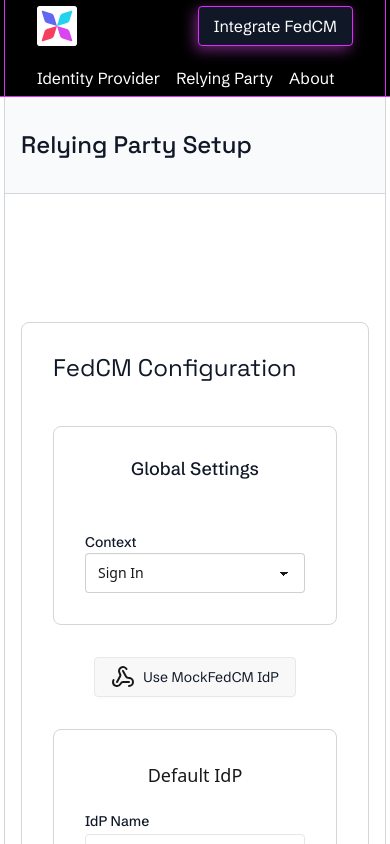
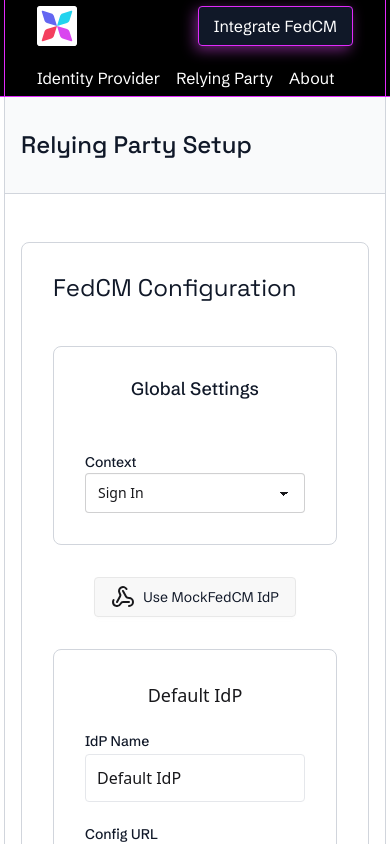
Before and after one commit to ory/mockfedcm, a Next.js app: page /rp in a window 390 px wide. Shown: the top 844 px of the page. Built offline with nearby package versions, Linux system fonts and the light colour scheme.

Commit message:
Fix header postion, layout changes for better view and scroll

```diff
--- a/src/app/layout.tsx
+++ b/src/app/layout.tsx
@@ -111,12 +111,12 @@
       className={`${spaceGrotesk.variable} ${schibstedGrotesk.variable}`}
     >
       <body className="bg-white">
-        <div className="flex flex-col border-b border-fuchsia-500 ">
-          <Header
-            logo={logo}
-            leftContent={leftSideContent}
-            rightContent={rightSideContent}
-          />
+        <Header
+          logo={logo}
+          leftContent={leftSideContent}
+          rightContent={rightSideContent}
+        />
+        <div className="pt-24 lg:pt-18 border-b border-t border-fuchsia-500">
           <main>
             <div className="px-1">{children}</div>
           </main>
--- a/src/app/rp/_components/rpForm.tsx
+++ b/src/app/rp/_components/rpForm.tsx
@@ -624,7 +624,7 @@
   }, [idps]);
 
   return (
-    <div className="self-stretch py-32 inline-flex flex-col justify-center items-start gap-16">
+    <div className="self-stretch py-12 lg:py-32 inline-flex flex-col justify-center items-start gap-16">
       <div className="self-stretch p-8 bg-white rounded-lg outline outline-offset-[-1px] outline-gray-300 flex flex-col justify-start items-center gap-11">
         <div className="self-stretch inline-flex justify-center items-center gap-2">
           <div className="flex-1 justify-start text-gray-900 text-2xl font-normal font-['Space_Grotesk'] leading-7">
--- a/src/components/layouts/genericPageLayout.tsx
+++ b/src/components/layouts/genericPageLayout.tsx
@@ -24,7 +24,7 @@
 }: GenericPageLayoutProps) => {
   return (
     <div
-      className={`w-full lg:h-screen bg-white flex flex-col justify-start items-center overflow-hidden ${className}`}
+      className={`w-full bg-white flex flex-col justify-start items-center overflow-hidden ${className}`}
     >
       <div className="w-full h-full max-w-[1536px] border-l border-r border-gray-300 flex flex-col justify-start items-start lg:gap-12 overflow-y-auto">
         <div className="self-stretch md:hidden px-4 py-8 bg-gray-50 border-b border-gray-300 flex flex-col justify-start items-start gap-4">
--- a/src/components/ui/header.tsx
+++ b/src/components/ui/header.tsx
@@ -20,7 +20,7 @@
 }: HeaderProps) => {
   return (
     <header
-      className={`w-full bg-black px-1 border-b border-fuchsia-500 inline-flex flex-col justify-start items-center overflow-hidden ${className}`}
+      className={`fixed top-0 left-0 right-0 z-50 w-full bg-black px-1 border-b border-fuchsia-500 inline-flex flex-col justify-start items-center overflow-hidden ${className}`}
     >
       <div className="w-full max-w-[1536px] h-full bg-black overflow-hidden flex flex-col justify-start items-center">
         <div className="w-full py-1.5 border-l border-r border-fuchsia-500 flex flex-col justify-start items-start gap-12">
```
